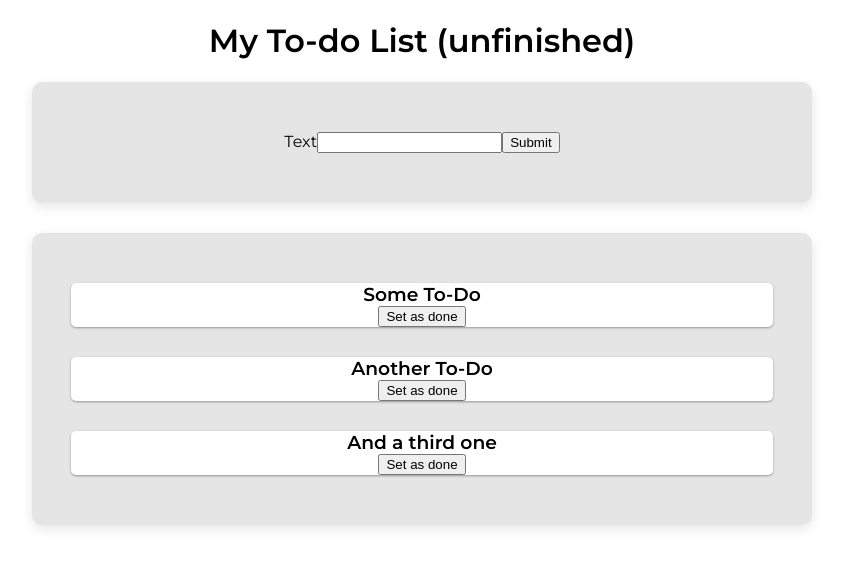
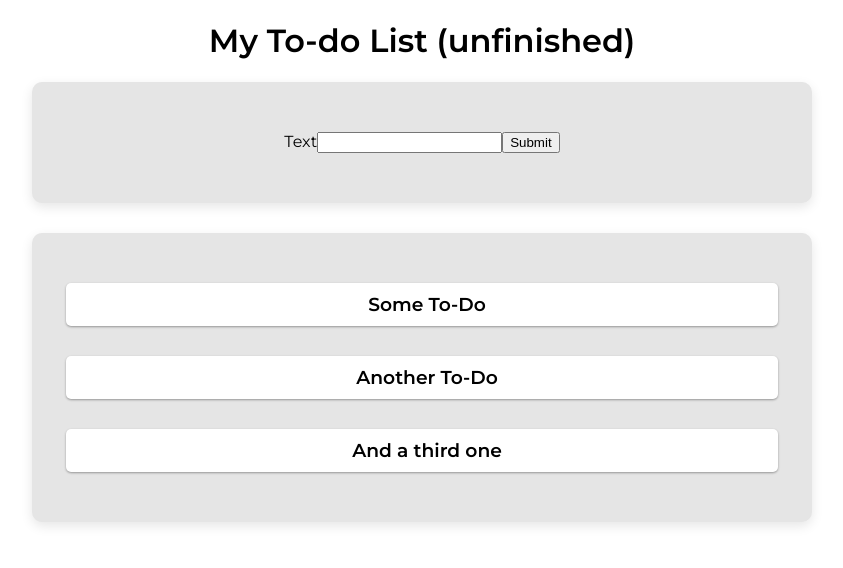
Before and after one commit to duartemelo/react-course, a React (Create React App) app in the folder todo-app/: page / in a window 1280 px wide. Shown: the top 568 px of the page, without its empty margins (218-1061 px from the left). Built offline with nearby package versions, Linux system fonts and the light colour scheme.

Commit message:
Small updates on My TodoList

```diff
--- a/todo-app/src/App.js
+++ b/todo-app/src/App.js
@@ -38,7 +38,9 @@ function App() {
 
   const addTodo = (todo) => {
     setTodos(todos => {
-      return [...todos, todo];
+      const updatedTodos = [...todos];
+      updatedTodos.unshift(todo);
+      return updatedTodos;
     })
   }
 
--- a/todo-app/src/Components/ToDo/ToDoList/ToDoItem.js
+++ b/todo-app/src/Components/ToDo/ToDoList/ToDoItem.js
@@ -2,14 +2,13 @@ import React from "react";
 import "./TodoItem.css";
 
 const ToDoItem = (props) => {
-  const setAsDoneButtonHandler = () => {
+  const setAsDoneClickHandler = () => {
     props.setTodoAsDone(props.id);
   };
 
   return (
-    <div className="todo-item">
+    <div className="todo-item" onClick={setAsDoneClickHandler}>
       <h3>{props.text}</h3>
-      <button onClick={setAsDoneButtonHandler}>Set as done</button>
     </div>
   );
 };
--- a/todo-app/src/Components/ToDo/ToDoList/TodoItem.css
+++ b/todo-app/src/Components/ToDo/ToDoList/TodoItem.css
@@ -4,7 +4,8 @@
   margin: 0 auto;
   border-radius: 5px;
   box-shadow: rgba(0, 0, 0, 0.12) 0px 1px 3px, rgba(0, 0, 0, 0.24) 0px 1px 2px;
-
+  cursor: pointer;
+  padding: 10px 0px 10px 10px;
 }
 
 .todo-item:not(:first-child){
```
